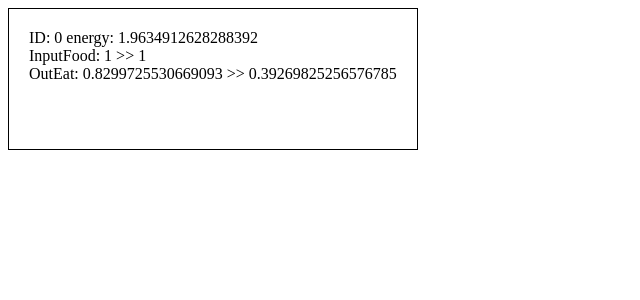
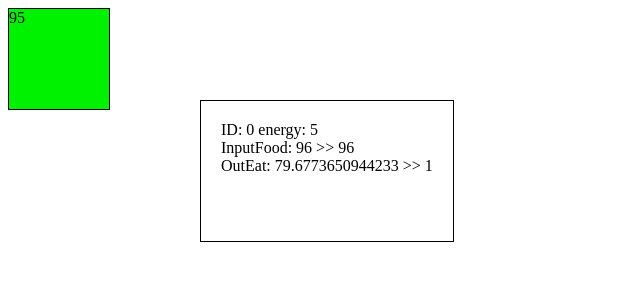
Before and after one commit to markuskraemer/myPlanet, an Angular app: page / in a window 1280 px wide. Shown: the top 300 px of the page, without its empty margins (0-640 px from the left). Built offline with nearby package versions, Linux system fonts and the light colour scheme.

Commit message:
added TileMap

```diff
--- a/src/app/app.component.html
+++ b/src/app/app.component.html
@@ -1,5 +1,3 @@
 
-
-<app-creature *ngFor="let creature of main.world.creatures" [creature]="creature">
-
-</app-creature>
+<app-tileMap [tiles]="main.world.tileMap.tiles"></app-tileMap>
+<app-creature *ngFor="let creature of main.world.creatures" [creature]="creature"></app-creature>
--- a/src/app/app.module.ts
+++ b/src/app/app.module.ts
@@ -1,3 +1,4 @@
+import { TileMapComponent } from './view/tileMap/tileMap.component';
 import { CreatureComponent } from './view/creature/creature.component';
 import { BrowserModule } from '@angular/platform-browser';
 import { NgModule } from '@angular/core';
@@ -9,7 +10,8 @@ import { AppComponent } from './app.component';
 @NgModule({
   declarations: [
     AppComponent,
-    CreatureComponent
+    CreatureComponent,
+    TileMapComponent
   ],
   imports: [
     BrowserModule
--- a/src/app/network/WorkingNeuron.ts
+++ b/src/app/network/WorkingNeuron.ts
@@ -68,7 +68,6 @@ export class WorkingNeuron extends Neuron
 
     public get output(): number
     {
-        //return this.tanh(this.input);
         return 2*this.sigmoid(this.input)-1;
     }
 
@@ -105,8 +104,7 @@ export class WorkingNeuron extends Neuron
         return result;
     }
 
-    private sigmoid (n: number): number
-    {
+    private sigmoid (n: number): number {
         return 1 / (1 + Math.pow(Math.E, -n));
     }
 
--- /dev/null
+++ b/src/app/utils/MathUtils.ts
@@ -0,0 +1,13 @@
+export class MathUtils {
+
+    public static clamp01 (n:number):number{
+        if(n < 0)
+            return 0;
+
+        if(n > 1)
+            return 1;
+
+        return n;
+    }
+
+}
--- a/src/app/view/creature/creature.component.css
+++ b/src/app/view/creature/creature.component.css
@@ -1,3 +1,9 @@
+:host {
+    position: absolute;
+    top:100px;
+    left:200px;
+}
+
 .main {
     padding: 20px;
     width:max-content;
--- /dev/null
+++ b/src/app/view/tileMap/tileMap.component.css
@@ -0,0 +1,10 @@
+:host {
+    position: absolute;
+}
+
+.tile {
+    width:100px;
+    height:100px;
+    background-color: yellow;
+    border:1px solid black;
+}
--- /dev/null
+++ b/src/app/view/tileMap/tileMap.component.html
@@ -0,0 +1,3 @@
+<div *ngFor="let tile of tiles" [style.backgroundColor]="getBackgroundColor(tile)" class="tile">
+    {{tile.foodAmount}}
+</div>
--- /dev/null
+++ b/src/app/view/tileMap/tileMap.component.ts
@@ -0,0 +1,27 @@
+import { Component, OnInit, Input } from '@angular/core';
+import { Tile } from './../../world/Tile';
+
+@Component({
+  selector: 'app-tileMap',
+  templateUrl: './tileMap.component.html',
+  styleUrls: ['./tileMap.component.css']
+})
+export class TileMapComponent implements OnInit {
+
+    @Input ('tiles')
+    public tiles:Tile[];
+
+    constructor() { }
+
+    ngOnInit() {
+    }
+
+    public getBackgroundColor (tile:Tile):string {
+        const perc:number = tile.foodAmount / Tile.MAX_FOOD_AMOUNT;
+        return 'rgb('
+                    + 0 + ','
+                    + perc * 255 + ','
+                    + 0 + ')';
+    }
+
+}
--- a/src/app/world/Creature.ts
+++ b/src/app/world/Creature.ts
@@ -1,3 +1,4 @@
+import { MathUtils } from './../utils/MathUtils';
 import { Tile } from './Tile';
 import { Alias } from './../Alias';
 import { World } from './World';
@@ -55,12 +56,6 @@ export class Creature {
 
     public toJSON ():any {
         return this;
-                /*
-                id: this.id,
-                inputFood: this.inputFood,
-                outEat: this.outEat,
-                _energy: this._energy
-                */
     }
 
 
@@ -80,15 +75,17 @@ export class Creature {
     }
 
     public tick (timeDelta:number):void {
-        const tile:Tile = Alias.world.getTileAt (this.x, this.y);
+        const tile:Tile = Alias.world.tileMap.getTileAt (this.x, this.y);
         this.inputFood.input = tile.foodAmount;
-        this.eat (timeDelta);
+        this.eat (tile, timeDelta);
+
     }
 
-    private eat (timeDelta:number):void {
-        const tile:Tile = Alias.world.getTileAt (this.x, this.y);
-        const eatWish:number = this.outEat.output;
-        this._energy += eatWish * Creature.EAT_GAIN * tile.foodAmount * timeDelta;
+    private eat (tile:Tile, timeDelta:number):void {
+        const eatWish:number = MathUtils.clamp01 (this.outEat.output);
+        const wantsToEat:number = eatWish * Creature.EAT_GAIN * timeDelta;
+        const actualFoodAmount:number = tile.eat (wantsToEat);
+        this._energy += actualFoodAmount;
     }
 
 }
--- a/src/app/world/Tile.ts
+++ b/src/app/world/Tile.ts
@@ -1,4 +1,6 @@
 export class Tile {
+
+    public static MAX_FOOD_AMOUNT:number = 100;
 
     public foodAmount:number = 1;
 
@@ -13,4 +15,9 @@ export class Tile {
         return tile;
     }
 
+    public eat (eatWish:number):number {
+        const c:number = Math.min(this.foodAmount, eatWish);
+        this.foodAmount -= c;
+        return c;
+    }
 }
--- /dev/null
+++ b/src/app/world/TileMap.ts
@@ -0,0 +1,10 @@
+import { Tile } from './Tile';
+export class TileMap {
+
+    public tiles:Tile[] = [];
+
+    public getTileAt (x:number, y:number):Tile{
+        return this.tiles[0];
+    }
+
+}
--- a/src/app/world/World.ts
+++ b/src/app/world/World.ts
@@ -1,3 +1,4 @@
+import { TileMap } from './TileMap';
 import { Tile } from './Tile';
 import { Creature } from './Creature';
 
@@ -7,13 +8,26 @@ export class World {
     public readonly width:number = 400;
     public readonly height:number = 400;
     private static _instance:World;
+    private _tiles:Tile[] = [];
+    private _tileMap:TileMap;
+
+    public get tileMap ():TileMap {
+        return this._tileMap;
+    }
+
+    public get tiles ():Tile []{
+        return this._tiles;
+    }
 
     public get creatures ():Creature[]{
         return this._creatures;
     }
 
     constructor () {
-
+        this._tileMap = new TileMap ();
+        const tile:Tile = new Tile ();
+        tile.foodAmount = Tile.MAX_FOOD_AMOUNT;
+        this._tileMap.tiles.push(tile);
     }
 
     public toJSON ():any {
@@ -40,12 +54,6 @@ export class World {
         this._creatures.push(creature);
     }
 
-    public getTileAt (x:number, y:number):Tile{
-        const tile:Tile = new Tile ();
-        tile.foodAmount = 1;
-        return tile;
-    }
-
     public tick (delta:number):void {
         for(const creature of this._creatures){
             creature.tick (delta);
```
